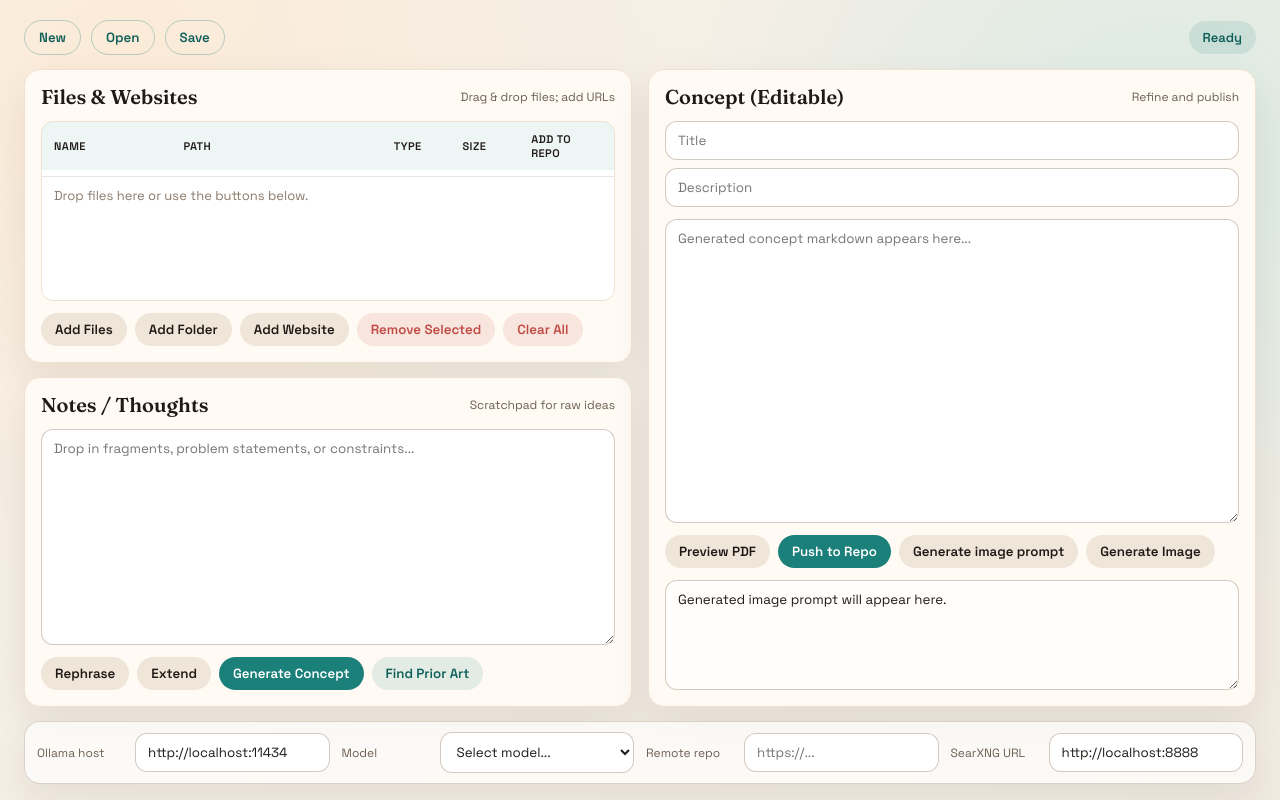
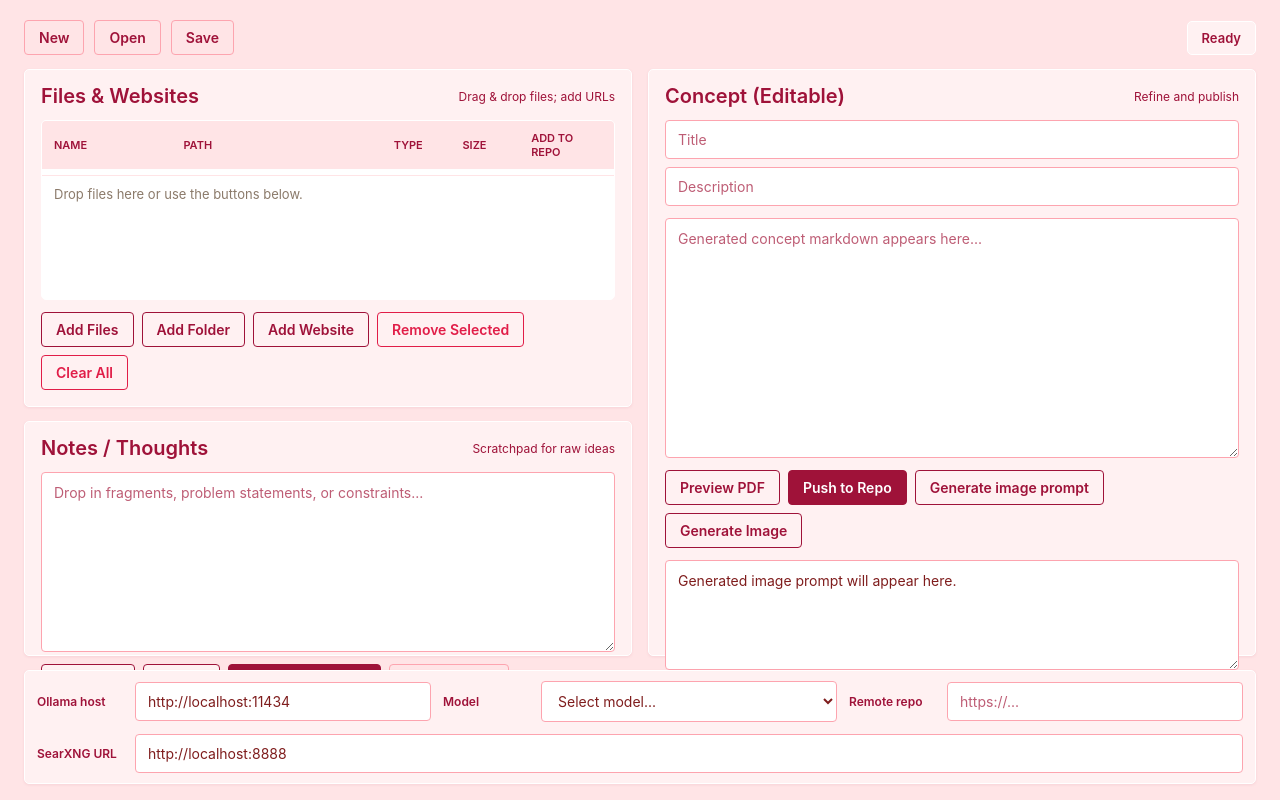
Before and after one commit to giers10/concept-maker, a React (Vite) app: page / in a window 1280 px wide. Built offline with nearby package versions, Linux system fonts and the light colour scheme.

Commit message:
auto-git:  [change] src/styles.css

```diff
--- a/src/styles.css
+++ b/src/styles.css
@@ -1,16 +1,25 @@
 :root {
   color-scheme: light;
-  --bg: #f6f1ea;
-  --panel: #fffaf3;
-  --panel-edge: #efe2d2;
-  --ink: #1f1a16;
-  --muted: #6d5f52;
-  --accent: #1b7f7a;
-  --accent-strong: #0e5f5a;
-  --accent-warm: #f2a65a;
-  --danger: #c04b45;
-  --shadow: 0 16px 40px rgba(35, 24, 16, 0.08);
-  --radius: 16px;
+  --bg-main: #ffe4e6;
+  --bg-sidebar: #fff1f2;
+  --accent: #9f1239;
+  --accent-strong: #7c0e2e;
+  --border: #fff;
+  --line: #fecdd3;
+  --field-border: #fda4af;
+  --ink: #7f1d1d;
+  --muted: #9f1239;
+  --subtle: #be5d75;
+  --danger: #e11d48;
+  --surface: #fff;
+  --shadow: 0 1px 3px rgba(159, 18, 57, 0.08);
+  --dialog-shadow: 0 16px 40px rgba(159, 18, 57, 0.18);
+  --radius: 5px;
+  --control-radius: 4px;
+
+  --bg: var(--bg-main);
+  --panel: var(--bg-sidebar);
+  --panel-edge: var(--border);
 }
 
 * {
@@ -25,12 +34,11 @@ body,
 
 body {
   margin: 0;
-  font-family: "Space Grotesk", system-ui, sans-serif;
+  overflow: hidden;
+  font-family: -apple-system, BlinkMacSystemFont, "Segoe UI", Roboto, Helvetica, Arial, sans-serif;
+  font-size: 14px;
   color: var(--ink);
-  background:
-    radial-gradient(circle at 10% 10%, rgba(255, 231, 205, 0.6), transparent 40%),
-    radial-gradient(circle at 90% 20%, rgba(193, 233, 229, 0.5), transparent 35%),
-    linear-gradient(135deg, #f7f1e8 0%, #f2ebe2 100%);
+  background: var(--bg);
 }
 
 .app {
@@ -57,12 +65,15 @@ body {
   display: inline-flex;
   align-items: center;
   gap: 8px;
+  max-width: min(520px, 100%);
   padding: 8px 14px;
-  border-radius: 999px;
-  background: rgba(27, 127, 122, 0.12);
-  color: var(--accent-strong);
+  border: 1px solid var(--panel-edge);
+  border-radius: var(--radius);
+  background: var(--panel);
+  color: var(--accent);
   font-weight: 600;
   font-size: 13px;
+  overflow-wrap: anywhere;
 }
 
 .panes {
@@ -101,9 +112,10 @@ body {
 
 .panel-title h2 {
   margin: 0;
-  font-family: "Fraunces", serif;
   font-size: 20px;
   font-weight: 600;
+  line-height: 1.2;
+  color: var(--accent);
 }
 
 .panel-title span {
@@ -116,9 +128,9 @@ body {
   grid-template-rows: auto 1fr;
   gap: 6px;
   border: 1px solid var(--panel-edge);
-  border-radius: 12px;
+  border-radius: var(--radius);
   overflow: hidden;
-  background: white;
+  background: var(--surface);
   min-height: 180px;
 }
 
@@ -133,10 +145,11 @@ body {
 }
 
 .table-header {
-  background: rgba(27, 127, 122, 0.08);
+  background: var(--bg-main);
+  color: var(--accent);
   font-weight: 600;
   text-transform: uppercase;
-  letter-spacing: 0.04em;
+  letter-spacing: 0;
   font-size: 11px;
 }
 
@@ -145,27 +158,34 @@ body {
 }
 
 .table-row {
-  border-top: 1px solid rgba(200, 190, 180, 0.4);
+  border-top: 1px solid var(--bg-main);
+  color: var(--ink);
   cursor: pointer;
   transition: background 0.15s ease;
 }
 
+.table-row > div {
+  min-width: 0;
+  overflow-wrap: anywhere;
+}
+
 .table-row:hover {
-  background: rgba(27, 127, 122, 0.08);
+  background: var(--bg-main);
 }
 
 .table-row.selected {
-  background: rgba(242, 166, 90, 0.2);
+  background: var(--line);
 }
 
 .checkbox {
   width: 18px;
   height: 18px;
-  border-radius: 5px;
-  border: 1px solid rgba(27, 127, 122, 0.5);
+  border-radius: var(--control-radius);
+  border: 1px solid var(--accent);
   display: grid;
   place-items: center;
-  background: white;
+  background: var(--surface);
+  color: var(--accent);
 }
 
 .checkbox.checked {
@@ -182,71 +202,100 @@ body {
 }
 
 button {
-  border: none;
-  border-radius: 999px;
+  border: 1px solid var(--accent);
+  border-radius: var(--control-radius);
   padding: 8px 14px;
   font-family: inherit;
+  font-size: 14px;
   font-weight: 600;
   cursor: pointer;
-  background: #efe5d8;
-  color: var(--ink);
-  transition: transform 0.15s ease, box-shadow 0.15s ease, background 0.15s ease;
+  background: var(--panel);
+  color: var(--accent);
+  transition: background 0.15s ease, color 0.15s ease, border-color 0.15s ease, opacity 0.15s ease;
+  -webkit-user-select: none;
+  user-select: none;
 }
 
 button:hover {
-  transform: translateY(-1px);
-  box-shadow: 0 6px 16px rgba(26, 20, 14, 0.12);
+  background: var(--accent);
+  color: white;
 }
 
 button.primary {
   background: var(--accent);
   color: white;
+  border-color: var(--accent);
 }
 
-button.secondary {
-  background: rgba(27, 127, 122, 0.12);
-  color: var(--accent-strong);
+button.primary:hover {
+  background: var(--accent-strong);
+  border-color: var(--accent-strong);
 }
 
+button.secondary,
 button.ghost {
   background: transparent;
-  border: 1px solid rgba(27, 127, 122, 0.3);
+  color: var(--accent);
+  border-color: var(--field-border);
+}
+
+button.secondary:hover,
+button.ghost:hover {
+  background: var(--bg-main);
   color: var(--accent-strong);
+  border-color: var(--accent);
 }
 
 button.danger {
-  background: rgba(192, 75, 69, 0.12);
+  background: var(--panel);
   color: var(--danger);
+  border-color: var(--danger);
+}
+
+button.danger:hover {
+  background: var(--danger);
+  color: white;
 }
 
 button:disabled {
   opacity: 0.5;
   cursor: not-allowed;
-  transform: none;
-  box-shadow: none;
+  pointer-events: none;
 }
 
 textarea,
 input,
 select {
-  border-radius: 12px;
-  border: 1px solid rgba(167, 150, 132, 0.5);
+  border-radius: var(--control-radius);
+  border: 1px solid var(--field-border);
   padding: 10px 12px;
   font-family: inherit;
-  background: white;
+  font-size: 14px;
+  background: var(--surface);
   color: var(--ink);
+}
+
+textarea::placeholder,
+input::placeholder {
+  color: var(--subtle);
 }
 
 textarea {
   resize: vertical;
   min-height: 120px;
+  line-height: 1.45;
 }
 
 input:focus,
 textarea:focus,
 select:focus {
-  outline: 2px solid rgba(27, 127, 122, 0.3);
-  border-color: rgba(27, 127, 122, 0.5);
+  outline: 2px solid rgba(159, 18, 57, 0.2);
+  border-color: var(--accent);
+}
+
+input[type="checkbox"],
+select {
+  accent-color: var(--accent);
 }
 
 .notes-area {
@@ -255,10 +304,10 @@ select:focus {
 }
 
 .rephrase-panel {
-  border: 1px solid rgba(167, 150, 132, 0.5);
-  border-radius: 12px;
+  border: 1px solid var(--line);
+  border-radius: var(--radius);
   padding: 8px;
-  background: #fff;
+  background: rgba(255, 255, 255, 0.7);
   display: flex;
   flex-direction: column;
   gap: 6px;
@@ -275,16 +324,17 @@ select:focus {
 
 .rephrase-item {
   padding: 8px 10px;
-  border-radius: 10px;
-  border: 1px solid rgba(200, 190, 180, 0.6);
+  border-radius: var(--control-radius);
+  border: 1px solid var(--line);
   font-size: 12px;
   cursor: pointer;
-  background: rgba(27, 127, 122, 0.05);
+  background: var(--surface);
 }
 
+.rephrase-item:hover,
 .rephrase-item.active {
-  background: rgba(242, 166, 90, 0.25);
-  border-color: rgba(242, 166, 90, 0.6);
+  background: var(--bg-main);
+  border-color: var(--field-border);
 }
 
 .concept-meta {
@@ -294,7 +344,7 @@ select:focus {
 
 .image-prompt {
   min-height: 110px;
-  background: rgba(255, 255, 255, 0.7);
+  background: var(--surface);
 }
 
 .bottom-bar {
@@ -302,9 +352,9 @@ select:focus {
   flex-wrap: wrap;
   gap: 12px;
   padding: 10px 12px;
-  background: rgba(255, 255, 255, 0.7);
-  border: 1px solid rgba(167, 150, 132, 0.4);
-  border-radius: 16px;
+  background: var(--panel);
+  border: 1px solid var(--panel-edge);
+  border-radius: var(--radius);
   box-shadow: var(--shadow);
 }
 
@@ -317,6 +367,7 @@ select:focus {
 
 .input-group label {
   font-size: 12px;
+  font-weight: 600;
   color: var(--muted);
   min-width: 90px;
 }
```
